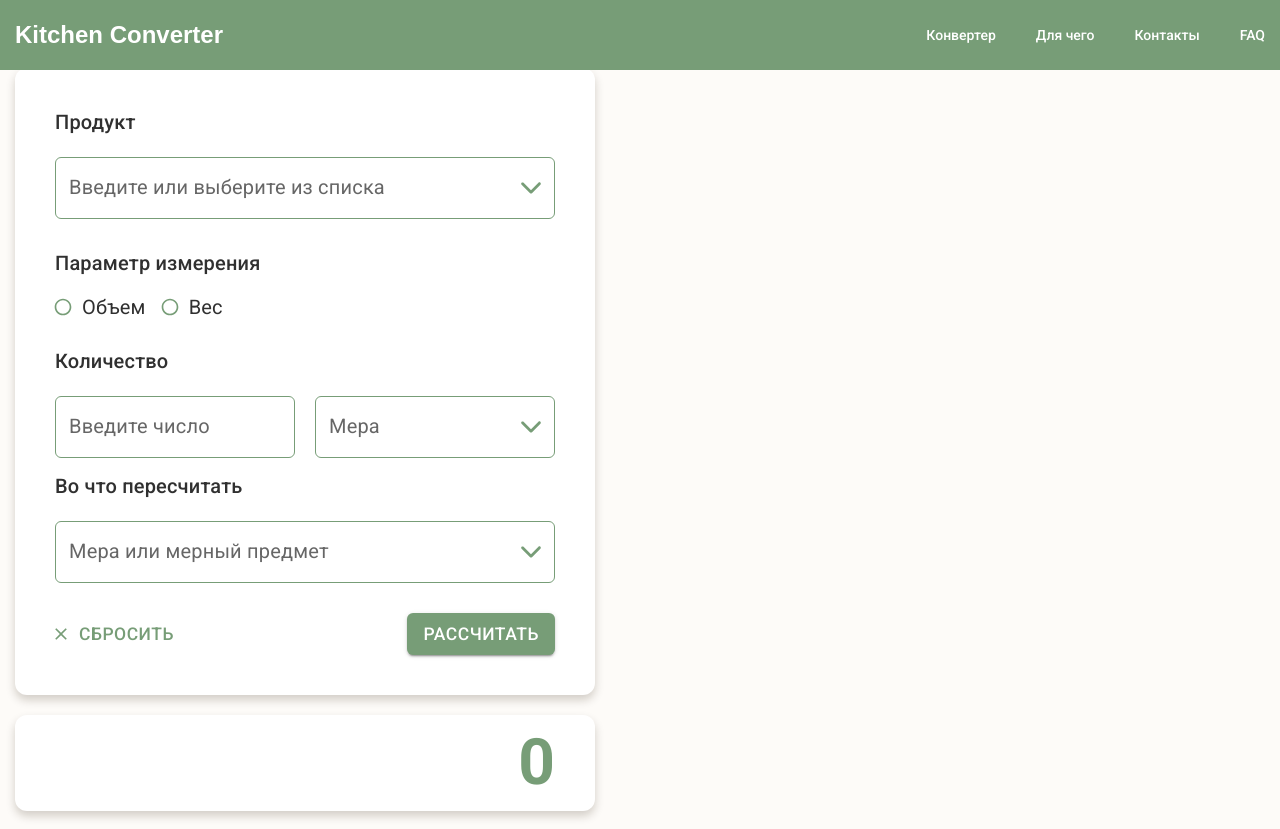
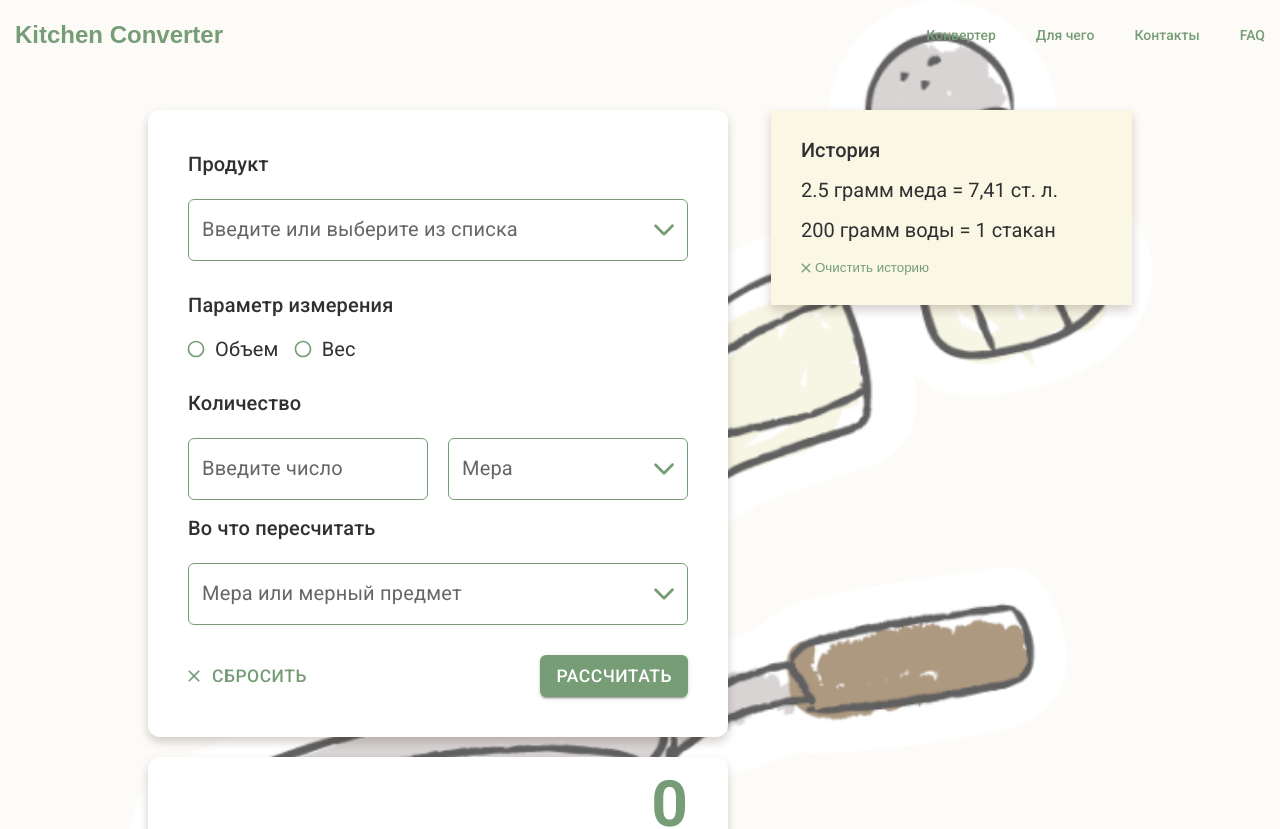
Before and after one commit to EkaterinaToporkova/kitchen-converter, a React (Vite) app: page / in a window 1280 px wide. Shown: the top 829 px of the page. Built offline with nearby package versions, Linux system fonts and the light colour scheme; a web font is replaced by a local one.

Commit message:
feat: fix main page styles according to BEM methodology

```diff
--- a/src/App.css
+++ b/src/App.css
@@ -1,5 +1,4 @@
 @import url("https://fonts.googleapis.com/css2?family=Prosto+One:wght@400;500;700&family=Roboto:wght@400;500;700&display=swap");
-
 
 /* Сброс базовых стилей  */
 *,
@@ -46,18 +45,71 @@ body {
 .wrapper {
   min-width: 100%;
   overflow: hidden;
+  display: flex;
+  flex-direction: column;
 }
 
-/* Технический класс _container*/
-
+/* Технический класс*/
 ._container {
   max-width: 1420px;
   padding: 0px 15px;
   margin: 0px auto;
   box-sizing: content-box;
-
 }
 
+._ibg {
+  position: relative;
+}
+
+._ibg img {
+  position: absolute;
+  width: 100%;
+  height: 100%;
+  top: 0;
+  left: 0;
+  object-fit: cover;
+}
+
+/* MAIN */
+.page {
+  flex: 1 1 auto;
+}
+
+
+.main-block {
+  position: relative;
+}
+
+.main-block__body {
+  padding: 90px 0px 106px 0px;
+  position: relative;
+  z-index: 2;
+}
+
+
+.main-block__converter {
+  display: flex;
+  gap: 43px;
+  padding-top: 20px;
+  justify-content: center;
+}
+
+
+.main-block__image {
+  position: absolute;
+  width: 100%;
+  height: 100%;
+  top: 0;
+  left: 0;
+}
+
+.main-block__image img {
+  object-fit: contain;
+}
+
+/* FOOTER */
+.footer {
+}
 
 .shadow_content {
   background-color: #ffffff;
--- a/src/App.tsx
+++ b/src/App.tsx
@@ -3,19 +3,31 @@ import { Header } from "./components/Header/Header";
 import { Converter } from "./components/Converter/Converter";
 import { History } from "./components/History/History";
 import * as React from "react";
+import classnames from "classnames";
 
 const App: React.FC = () => {
   return (
     <>
       <div className="wrapper">
         <Header />
-        <div className="_container">
-          <Converter />
-          <History />
-        </div>
+        <main className="page">
+          <div className={classnames("page__main-block", "main-block")}>
+            <div className={classnames("main-block__container", "_container")}>
+              <div className="main-block__body">
+                <div className="main-block__converter">
+                  <Converter />
+                  <History />
+                </div>
+              </div>
+            </div>
+            <div className={classnames("main-block__image", "_ibg")}>
+              <img src="src/assets/images/food.png" alt="food" />
+            </div>
+          </div>
+        </main>
+        <footer className="footer">Подвал</footer>
       </div>
     </>
   );
 };
-
 export default App;
--- a/src/components/Converter/Converter.tsx
+++ b/src/components/Converter/Converter.tsx
@@ -19,7 +19,7 @@ export const Converter: React.FC<ResultDisplayProps>  = () => {
 
   return (
     <div className={styles.calculator}>
-      <h3 className={styles.wrapper_title}>Расчет</h3>
+      {/* <h3 className={styles.wrapper_title}>Расчет</h3> */}
       <div className={classnames(styles.form_calculator, "shadow_content")}>
         <FormConverter onConversion={handleConversion} onReset={handleReset} />
       </div>
--- a/src/components/Converter/FormConverter/FormConverter.tsx
+++ b/src/components/Converter/FormConverter/FormConverter.tsx
@@ -464,9 +464,6 @@ export const FormConverter: React.FC<FormConverterProps> = ({
           Рассчитать
         </Button>
       </Box>
-      {/* <div className={styles.result}>
-        <p>{outputAmount}</p>
-      </div> */}
     </Box>
   );
 };
--- a/src/components/Converter/FormConverter/FormConverterStyle.tsx
+++ b/src/components/Converter/FormConverter/FormConverterStyle.tsx
@@ -1,4 +1,3 @@
-// import { alignProperty } from "@mui/material/styles/cssUtils";
 
 // Cтиль для ширины между текстом и полем + стиль для поля
 export const outlinedInputStyles = {
--- a/src/components/Header/Header.module.css
+++ b/src/components/Header/Header.module.css
@@ -1,10 +1,11 @@
+
 .header {
   position: absolute;
   width: 100%;
   left: 0;
   top: 0;
   z-index: 50;
-  background-color: #779d77;
+  /* background-color: #779d77; */
 }
 
 .header__container {
@@ -19,11 +20,9 @@
   font-family: "Prosto One", sans-serif;
   font-size: 24px;
   font-weight: 700;
-  color: #ffffff;
+  color: #779D77;
 }
 
-.header__menu {
-}
 
 @media (max-width:767px) {
   .header__menu {
@@ -47,8 +46,6 @@
   flex-wrap: wrap;
 }
 
-.menu__item {
-}
 
 .menu__item:not(:last-child) {
   margin: 0px 40px 0px 0px;
@@ -58,7 +55,7 @@
   line-height: calc(24 / 14 * 100%);
   font-weight: 500;
   font-size: 14px;
-  color: #ffffff;
+  color: #779D77;
 }
 
 @media (max-width:479px) {
--- a/src/components/History/History.module.css
+++ b/src/components/History/History.module.css
@@ -1,31 +1,15 @@
 
-.history_content {
-    flex-grow: 1;
-    background-image: url(../../assets/images/food.png);
-    background-repeat: no-repeat;
-    background-position: bottom;
-    background-size: contain;
-    max-width: 600px;
-    height: 800px;
-  }
 
   .history {
     display: inline-block;
     background-color: #faf8e5;
     padding: 30px;
     box-shadow: 0px 5px 10px 0px rgba(39, 23, 0, 0.2);
-    margin-top: 71px;
+    /* margin-top: 71px; */
     position: relative;
 
   }
 
-  .overlay__image {
-    position: absolute;
-    top: -15px;
-    left: 250px;
-    z-index: 10;
-    pointer-events: none; /* Чтобы изображение не мешало взаимодействию с другими элементами */
-  }
 
   .history h4 {
     margin: 0 0 20px;
--- a/src/components/History/History.tsx
+++ b/src/components/History/History.tsx
@@ -8,7 +8,6 @@ export const History : React.FC = () => {
     return (
         <div className={styles.history_content}>
                 <div className={styles.history}>
-                <img src={tape} alt="Tape" className={styles.overlay__image}/>
                   <h4>История</h4>
                   <ul className={styles.history__items}>
                     <li className={styles.history__item}>
```
